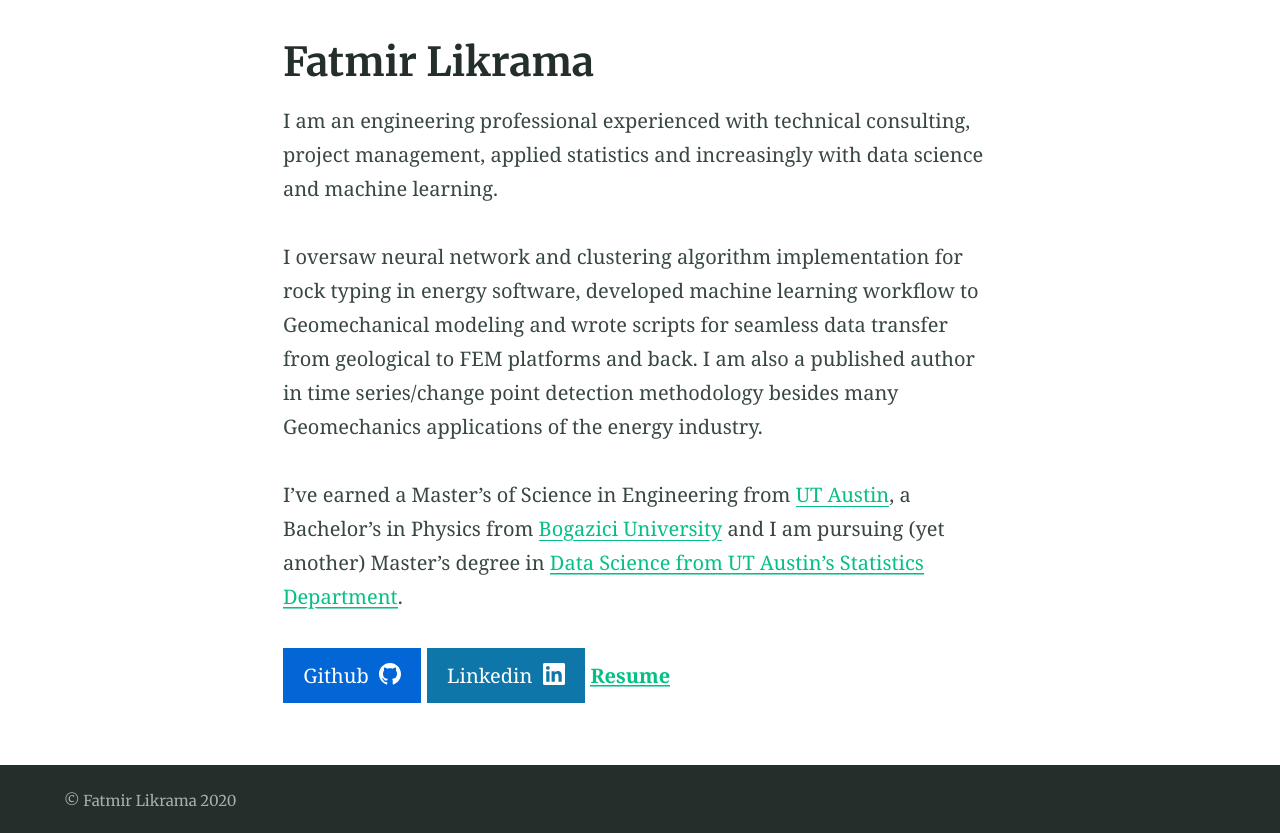
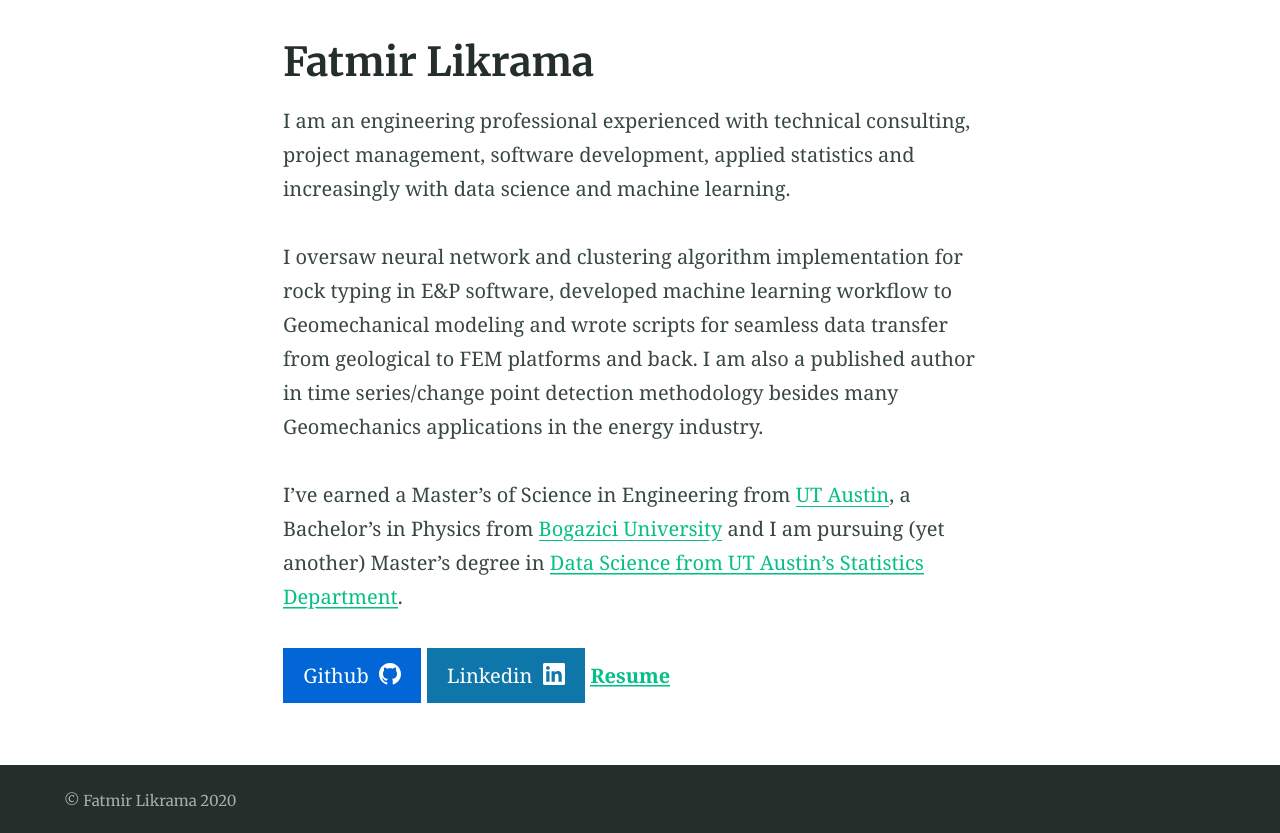
Before and after one commit to flikrama/flikrama.github.io, a Jekyll site: the page built from index.md, in a window 1280 px wide. Shown: the part 390-1223 px from the top of the page. Built offline with Jekyll 4.4.1, drawn with Linux system fonts in a browser that asks for light colours.

Commit message:
typos again--added sw dev experience

```diff
--- a/index.md
+++ b/index.md
@@ -7,10 +7,10 @@
 feature_image: /assets/img/index/Fatmir.png
 ---
 
-I am an engineering professional experienced with technical consulting, project management, applied statistics and increasingly with data science and machine learning.
+I am an engineering professional experienced with technical consulting, project management, software development, applied statistics and increasingly with data science and machine learning.
 
-I oversaw neural network and clustering algorithm implementation for rock typing in energy software, developed machine learning workflow to Geomechanical modeling and wrote scripts for seamless data transfer from geological to FEM platforms and back.
-I am also a published author in time series/change point detection methodology besides many Geomechanics applications of the energy industry.
+I oversaw neural network and clustering algorithm implementation for rock typing in E&P software, developed machine learning workflow to Geomechanical modeling and wrote scripts for seamless data transfer from geological to FEM platforms and back.
+I am also a published author in time series/change point detection methodology besides many Geomechanics applications in the energy industry.
 
 I've earned a Master's of Science in Engineering from
 [UT Austin](https://www.utexas.edu/), a Bachelor's in Physics from [Bogazici University](http://www.boun.edu.tr/en_US) and I am pursuing (yet another) Master's degree in [Data Science from UT Austin's Statistics Department](https://ms-datascience.utexas.edu/).
```
Also changed, not shown: _posts/2019-6-03-money.md (+4 -2 lines).
